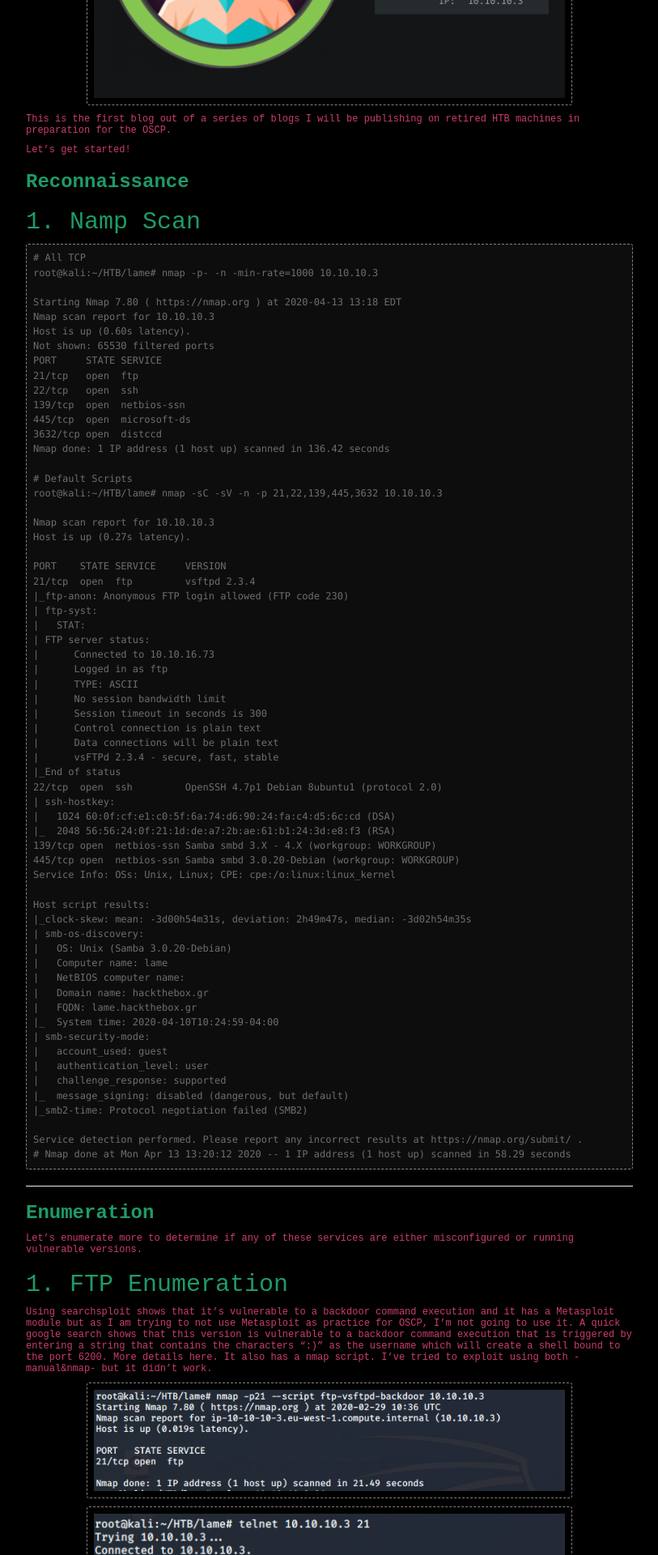
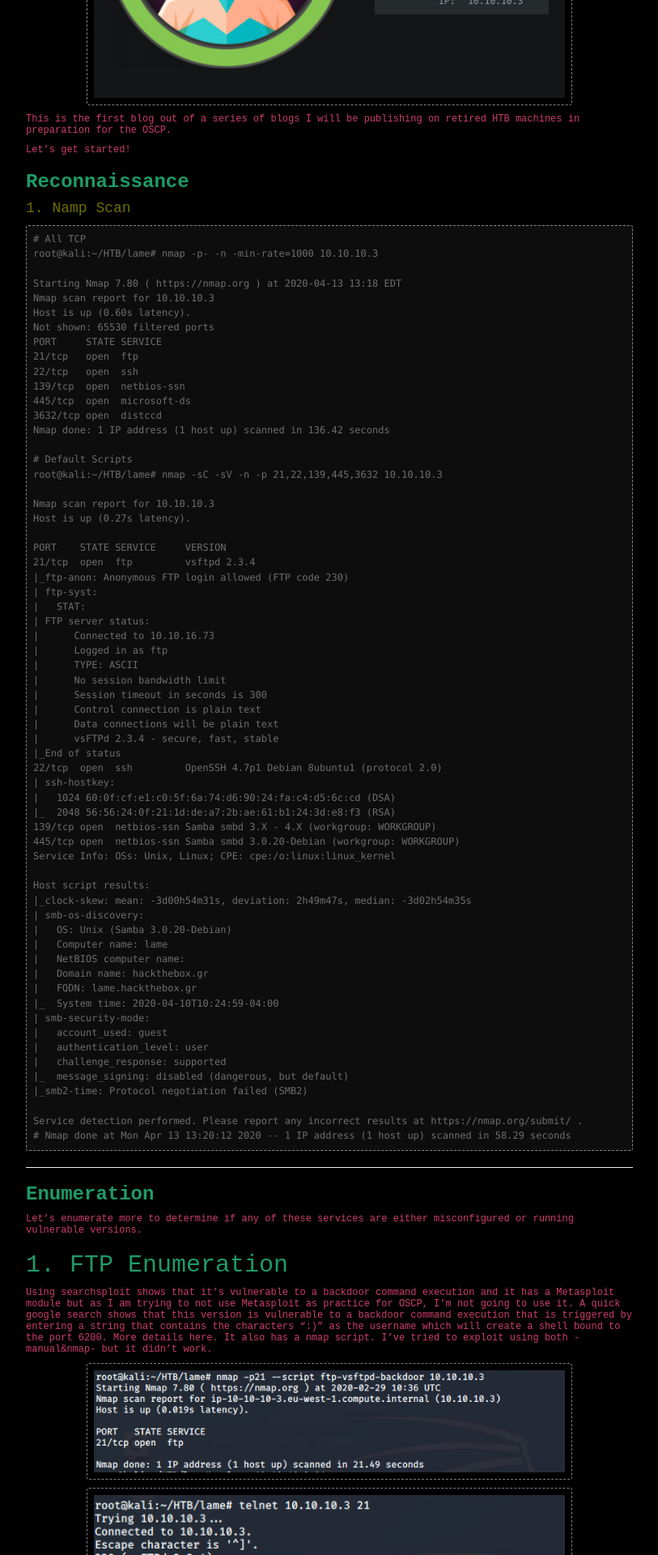
Before and after one commit to wizoutsugar/wizoutsugar.github.io, a Jekyll site: the page built from _posts/2020/2020-05-27-HTB-Lame.md, in a window 1280 px wide. Shown: the part 407-2327 px from the top of the page at 81% size, without its empty margins (233-1046 px from the left). Built offline with Jekyll 4.4.1, drawn with Linux system fonts in a browser that asks for light colours; comment, search, counter and statistics services are not loaded.

````diff
--- a/_posts/2020/2020-05-27-HTB-Lame.md
+++ b/_posts/2020/2020-05-27-HTB-Lame.md
@@ -22,7 +22,7 @@ Let’s get started!
 
 # Reconnaissance
 
-## 1. Namp Scan
+#### 1. Namp Scan
 ```
 # All TCP
 root@kali:~/HTB/lame# nmap -p- -n -min-rate=1000 10.10.10.3
````
